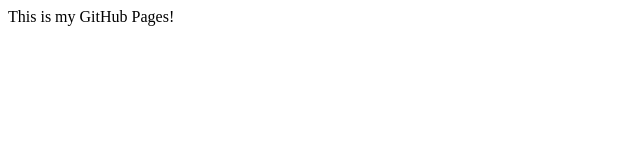
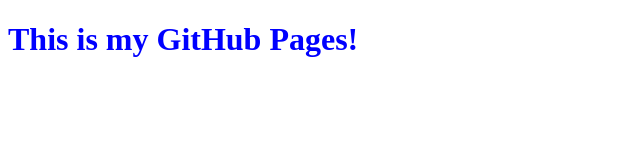
Before and after one commit to harshpansuriya/harshpansuriya.github.io, a plain HTML site: page index.html in a window 1280 px wide. Shown: the whole page, without its empty margins (0-640 px from the left). Drawn offline with Linux system fonts and the light colour scheme.

Commit message:
Add style

```diff
--- a/index.html
+++ b/index.html
@@ -4,8 +4,13 @@
         <title>
             My web page!
         </title>
+        <style>
+            h1{
+                color: blue;
+            }
+        </style>
     </head>
     <body>
-        This is my GitHub Pages!
+        <h1>This is my GitHub Pages!</h1>
     </body>
 </html>
```
